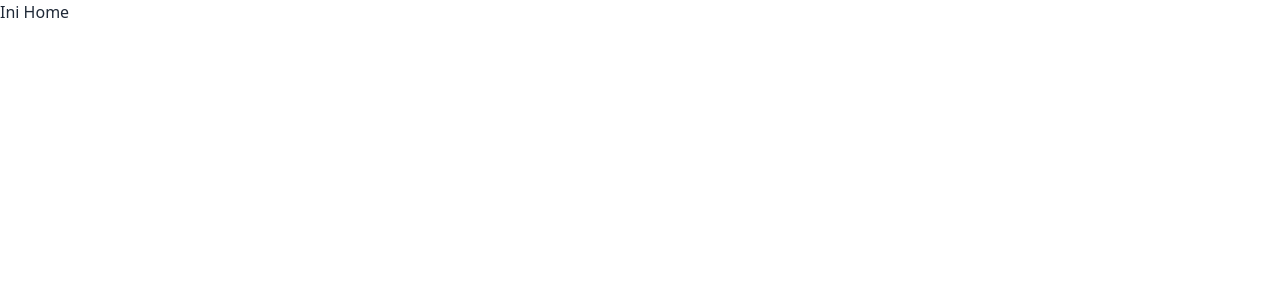
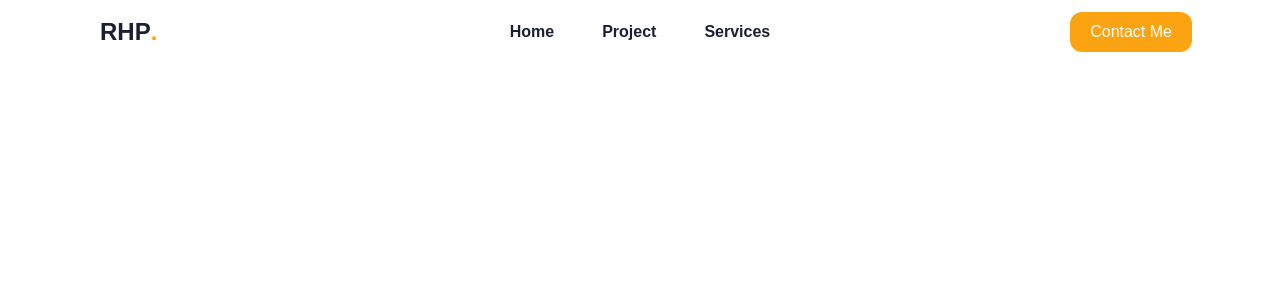
Before and after one commit to RizuMong/personal-website, a React (Vite) app: page / in a window 1280 px wide. Shown: the top 300 px of the page. Built offline with nearby package versions, Linux system fonts and the light colour scheme.

Commit message:
update navbar

```diff
--- a/index.html
+++ b/index.html
@@ -2,7 +2,7 @@
 <html lang="en">
   <head>
     <meta charset="UTF-8" />
-    <link rel="icon" type="image/svg+xml" href="/vite.svg" />
+    <link rel="icon" type="image/svg+xml" href="/rhp.svg" />
     <meta name="viewport" content="width=device-width, initial-scale=1.0" />
     <title>Home | Rizki Haddi Prayoga</title>
   </head>
--- /dev/null
+++ b/src/components/Footer.jsx
@@ -0,0 +1,11 @@
+import React from "react";
+
+const Footer = () => {
+  return (
+    <footer>
+
+    </footer>
+  )
+}
+
+export default Footer;
--- /dev/null
+++ b/src/components/Layout.jsx
@@ -0,0 +1,16 @@
+import React from "react";
+
+import Navbar from "./Navbar";
+import Footer from "./Footer";
+
+const Layout = ({ children }) => {
+  return (
+    <div>
+      <Navbar />
+      <div className="w-full h-full">{children}</div>
+      <Footer />
+    </div>
+  );
+};
+
+export default Layout;
--- /dev/null
+++ b/src/components/Navbar.jsx
@@ -0,0 +1,71 @@
+import React from "react";
+import { Link } from "react-router-dom";
+
+const Navbar = () => {
+  return (
+    <nav className="navbar">
+      <div className="navbar-start ml-2 sm:ml-4 md:ml-7 lg:ml-14 xl:ml-20">
+        <div className="dropdown">
+          <label
+            tabIndex={0}
+            className="btn lg:hidden xl:hidden btn-ghost btn-circle"
+          >
+            <svg
+              xmlns="http://www.w3.org/2000/svg"
+              className="h-7 w-7"
+              fill="none"
+              viewBox="0 0 24 24"
+              stroke="currentColor"
+            >
+              <path
+                strokeLinecap="round"
+                strokeLinejoin="round"
+                strokeWidth="2"
+                d="M4 6h16M4 12h16M4 18h7"
+              />
+            </svg>
+          </label>
+          <ul
+            tabIndex={0}
+            className="dropdown-content menu mt-2 shadow rounded-lg w-52"
+          >
+            <li className="font-medium pl-3 py-2 text-base text-secondary hover:bg-slate-100">
+              Home
+            </li>
+            <li className="font-medium pl-3 py-2 text-base text-secondary hover:bg-slate-100">
+              Project
+            </li>
+            <li className="font-medium pl-3 py-2 text-base text-secondary hover:bg-slate-100">
+              Services
+            </li>
+          </ul>
+        </div>
+        <Link to="/">
+          <h5 className="md:ml-3 md:flex lg:flex xl:flex font-bold text-2xl text-secondary">
+            RHP<span className="text-primary">.</span>
+          </h5>
+        </Link>
+      </div>
+      <div className="navbar-center hidden lg:flex">
+        <ul className="menu menu-horizontal gap-12">
+          <li className="font-semibold text-base text-secondary cursor-pointer">
+            Home
+          </li>
+          <li className="font-semibold text-base text-secondary cursor-pointer">
+            Project
+          </li>
+          <li className="font-semibold text-base text-secondary cursor-pointer">
+            Services
+          </li>
+        </ul>
+      </div>
+      <div className="navbar-end mr-2 sm:mr-4 md:mr-7 lg:mr-14 xl:mr-20">
+        <button className="bg-primary text-white text-base font-medium py-2 px-5 rounded-xl">
+          Contact Me
+        </button>
+      </div>
+    </nav>
+  );
+};
+
+export default Navbar;
--- a/src/pages/Index.jsx
+++ b/src/pages/Index.jsx
@@ -1,11 +1,13 @@
 import React from "react";
 import { WithRouter } from "../utils/Navigation";
 
+import Layout from "../components/Layout";
+
 const Index = () => {
   return (
-    <div>
-      <header>Ini Home</header>
-    </div>
+    <Layout>
+
+    </Layout>
   );
 };
 
--- a/src/styles/index.css
+++ b/src/styles/index.css
@@ -1,3 +1,7 @@
 @tailwind base;
 @tailwind components;
 @tailwind utilities;
+
+body {
+  font-family: 'Montserrat', sans-serif;
+}
--- a/tailwind.config.cjs
+++ b/tailwind.config.cjs
@@ -2,7 +2,12 @@
 module.exports = {
   content: ["./index.html", "./src/**/*.{js,ts,jsx,tsx}"],
   theme: {
-    extend: {},
+    extend: {
+      colors: {
+        primary: "#FCA311",
+        secondary: "#1A2033",
+      },
+    },
   },
   plugins: [require("daisyui")],
 
```
Also changed, not shown: public/rhp.svg (added).
